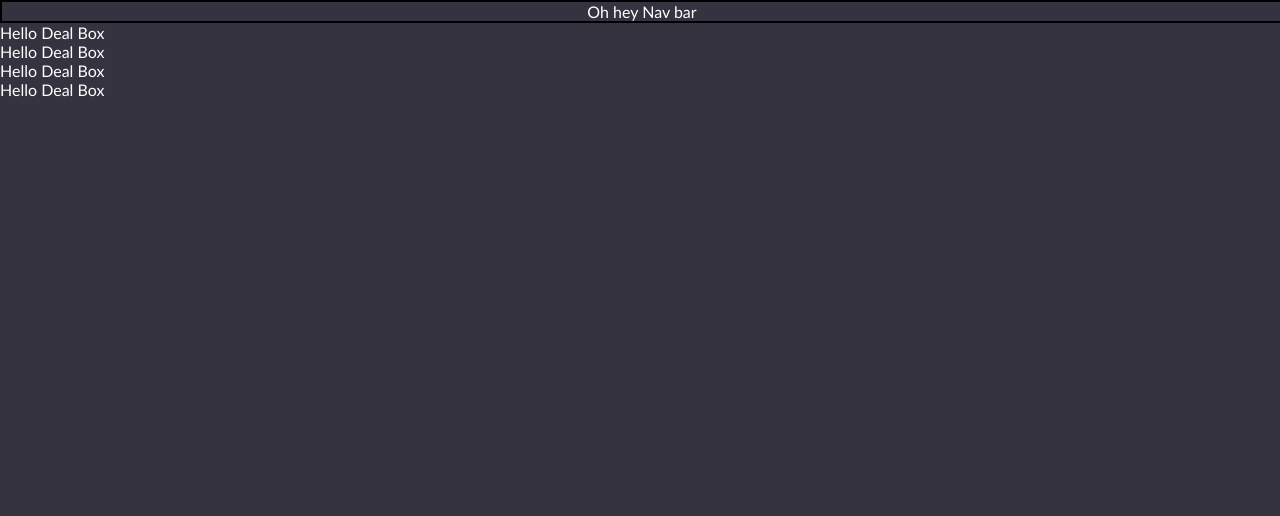
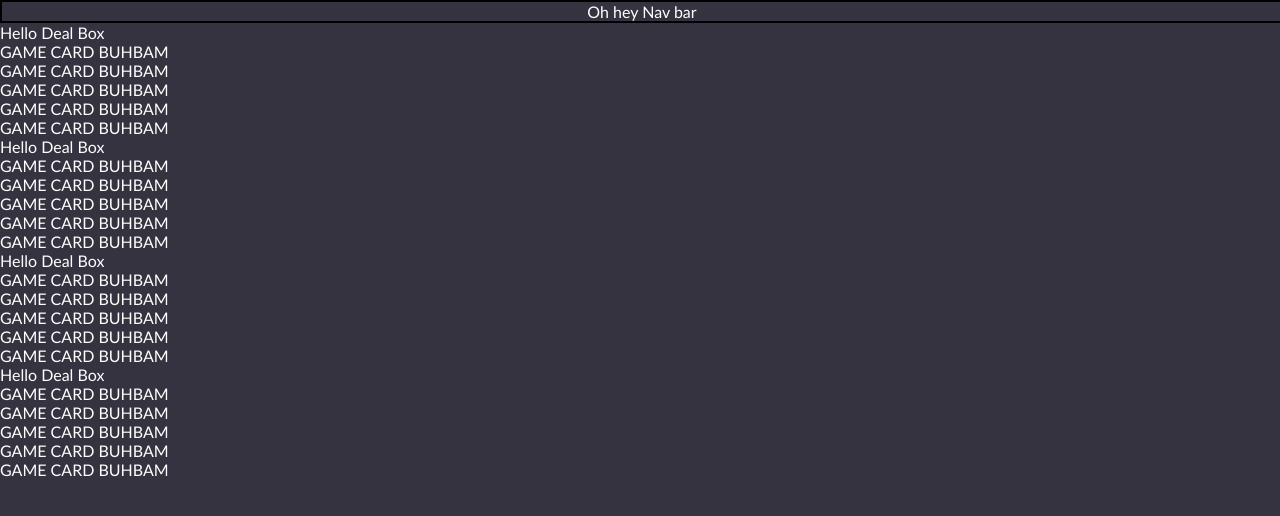
Before and after one commit to Abumpus1/showcase, a React (Create React App) app: page / in a window 1280 px wide. Shown: the top 516 px of the page. Built offline with nearby package versions, Linux system fonts and the light colour scheme.

Commit message:
Add DashboardGameCard

```diff
--- /dev/null
+++ b/src/components/DashboardGameCard.js
@@ -0,0 +1,12 @@
+import React from "react";
+import "../styles/DashboardGameCard.css";
+
+function DashboardGameCard() {
+  return (
+    <div className="dash-game-card">
+      GAME CARD BUHBAM
+    </div>
+  )
+}
+
+export default DashboardGameCard;
--- a/src/components/StoreDealBox.js
+++ b/src/components/StoreDealBox.js
@@ -1,10 +1,16 @@
 import React from "react";
 import "../styles/StoreDealBox.css";
+import DashboardGameCard from "./DashboardGameCard";
 
 function StoreDealBox() {
   return (
     <div className="store-deal-box">
       Hello Deal Box
+      <DashboardGameCard />
+      <DashboardGameCard />
+      <DashboardGameCard />
+      <DashboardGameCard />
+      <DashboardGameCard />
     </div>
   )
 }
```
Also changed, not shown: src/styles/DashboardGameCard.css (added).
